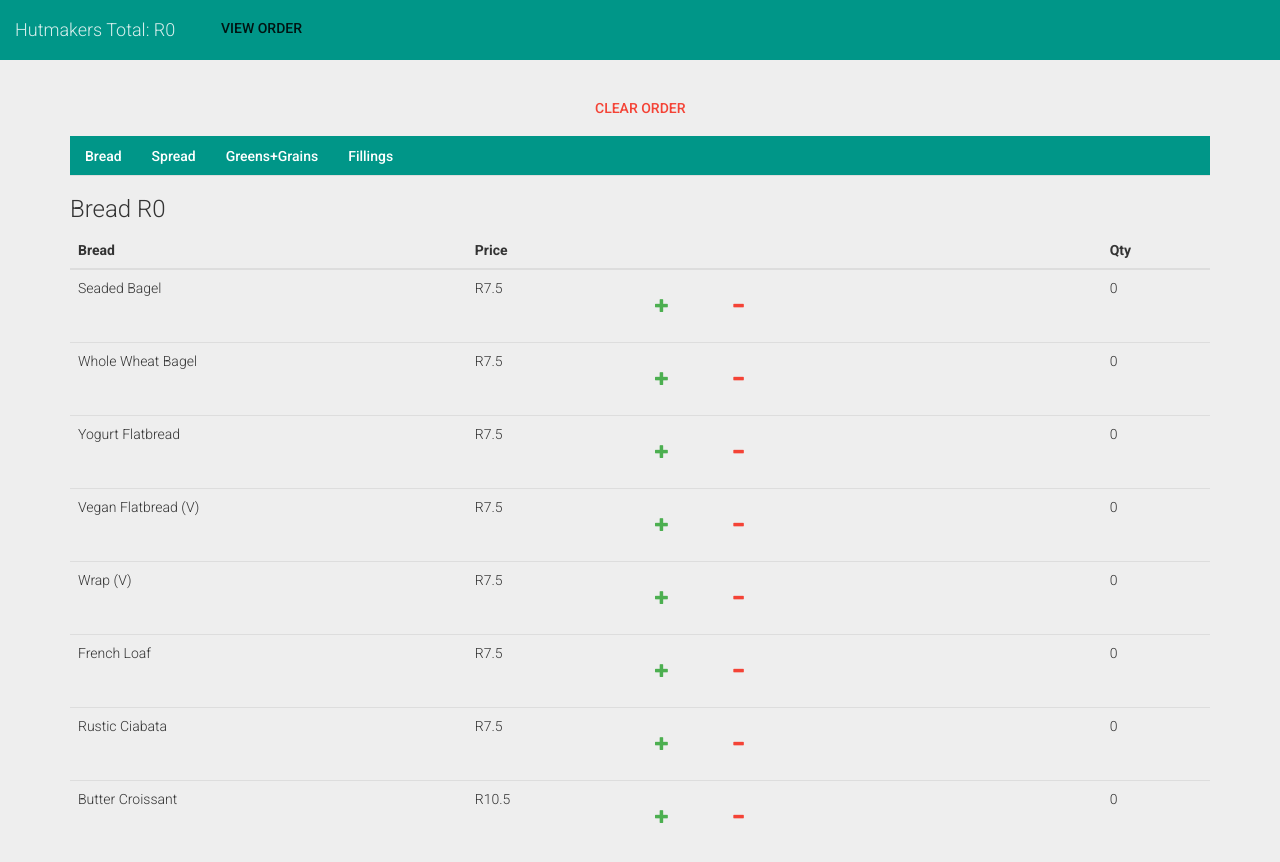
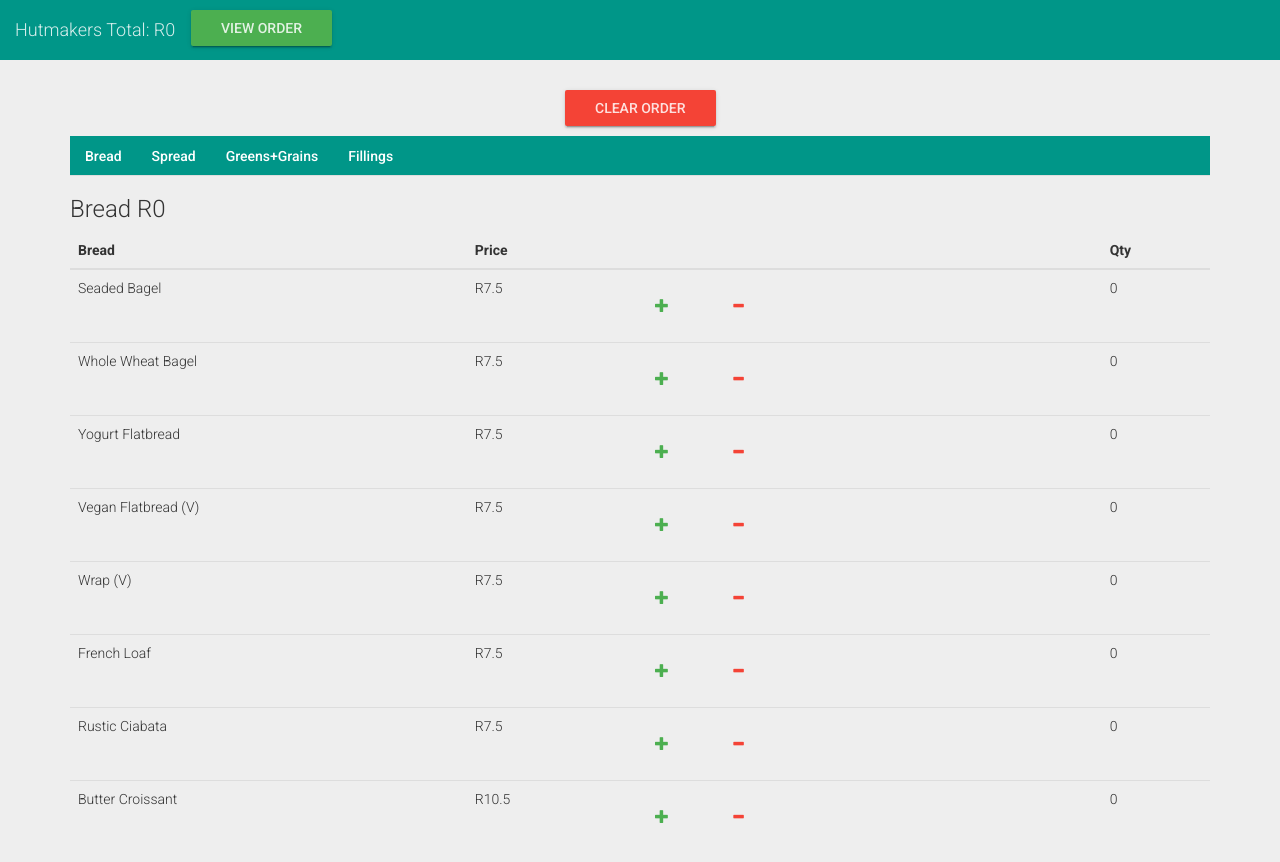
Before and after one commit to WesselWessels/hutmakers, a plain HTML site: page index.html in a window 1280 px wide. Drawn offline with nearby package versions, Linux system fonts and the light colour scheme.

Commit message:
Changed buttons

```diff
--- a/index.html
+++ b/index.html
@@ -31,7 +31,7 @@
         <!-- Brand and toggle get grouped for better mobile display -->
         <div class="navbar-header">
           <a class="navbar-brand" href="#">Hutmakers Total: R{{game.getTotalPrice()}}</a>
-          <button class="btn btn-default navbar-btn" ng-click="game.pressedOrder()">{{game.getButtonText()}}</button>
+          <button class="btn btn-raised btn-success navbar-btn" ng-click="game.pressedOrder()">{{game.getButtonText()}}</button>
 
         </div>
       </div><!-- /.container-fluid -->
@@ -40,7 +40,7 @@
         <div class="container">
         <div ng-show="game.notOrder()">
         <div style="text-align:center">
-        <button class="btn btn-danger navbar-btn" ng-click="game.clearAll()">Clear order</button></div>
+        <button class="btn btn-danger btn-raised" ng-click="game.clearAll()">Clear order</button></div>
           <ul class="nav nav-tabs">
             <li class="active"><a data-toggle="tab" href="#bread">Bread</a></li>
             <li><a data-toggle="tab" href="#spread">Spread</a></li>
```
